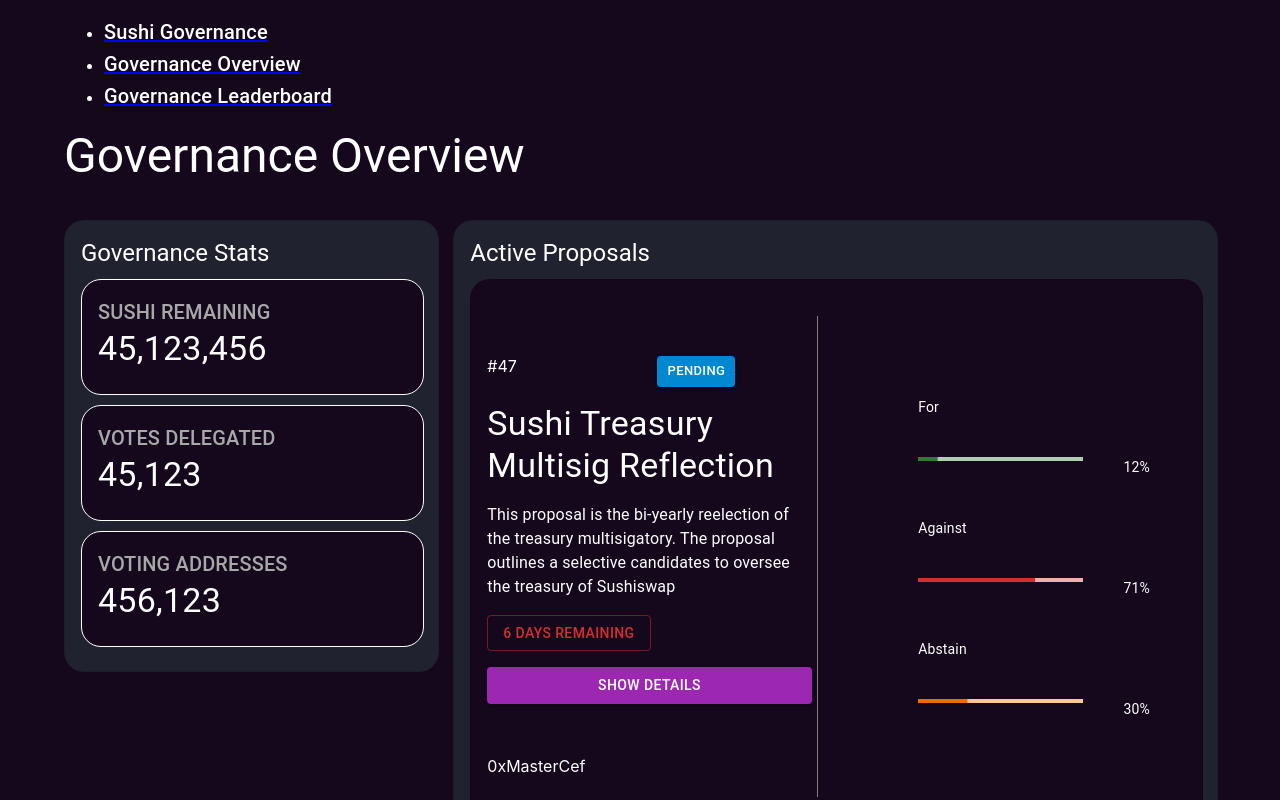
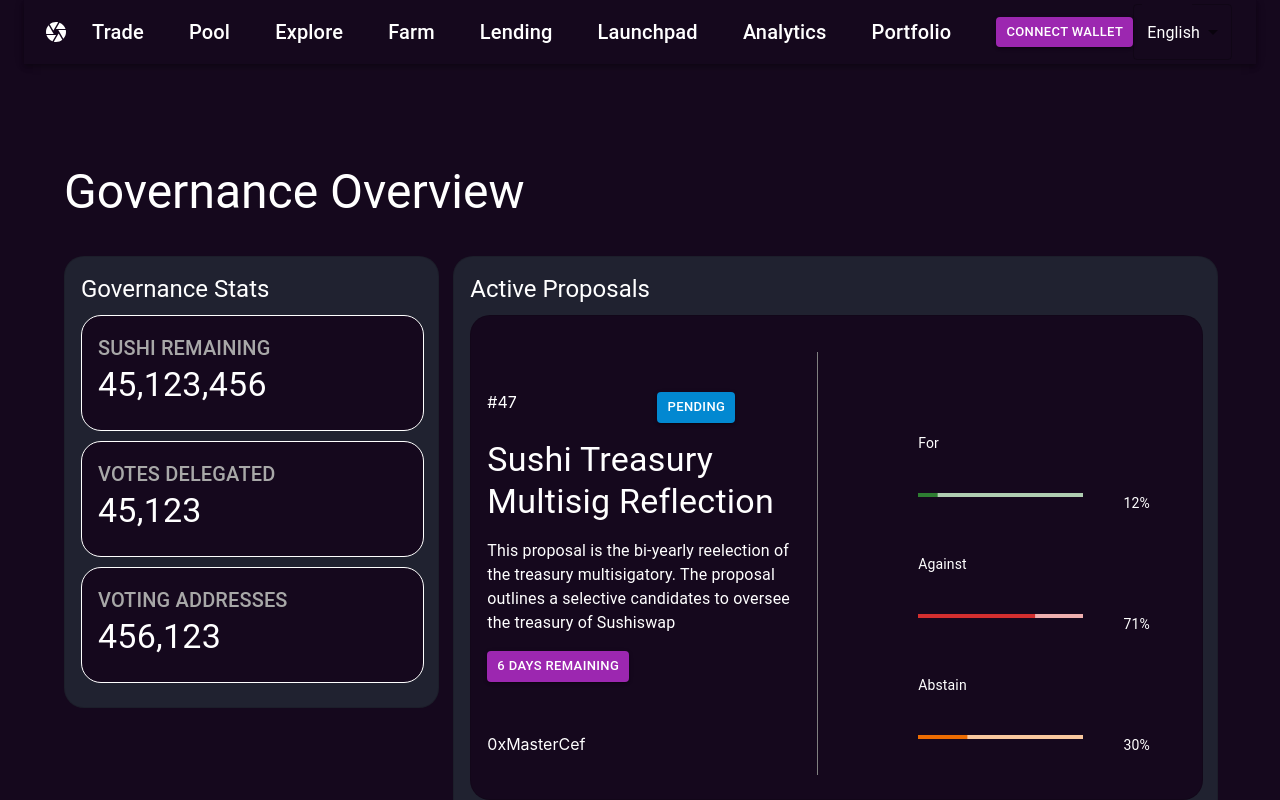
Before and after one commit to chimerahedonista/talley, a React (Create React App) app: page /govover in a window 1280 px wide. Shown: the top 800 px of the page. Built offline with nearby package versions, Linux system fonts and the light colour scheme; what use-wallet would draw is missing.

Commit message:
Menu bar More statuses
Signed-off-by: Akintayo A. Olusegun <akintayo.segun@gmail.com>

```diff
--- a/src/hooks/useData.ts
+++ b/src/hooks/useData.ts
@@ -2,7 +2,7 @@
 import Data from "../data.json";
 
 export const useData = () => {
-  const statuses = ["REVIEW", "PENDING", "LIVE"];
+  const statuses = ["REVIEW", "PENDING", "LIVE", "PASSED", "FAILED"];
   const stages = ["Review", "Pending", "Live"];
 
   const populated = Data.proposals.flatMap((x) => Array.from({ length: 10 }).fill(x));
--- a/src/index.css
+++ b/src/index.css
@@ -58,3 +58,13 @@
 .greyed-out {
   color: grey !important;
 }
+
+.no-decoration {
+  text-decoration: none;
+  color: white;
+  cursor: hand;
+}
+
+.no-decoration:hover {
+  color: grey;
+}
--- a/src/index.tsx
+++ b/src/index.tsx
@@ -9,7 +9,7 @@
 import Layout from "./pages/layout";
 
 ReactDOM.render(
-  <Container sx={{backgroundColor: "#15081D", color: "white"}} maxWidth="lg">
+  <Container sx={{backgroundColor: "#15081D", color: "white"}} maxWidth="xl">
     <React.StrictMode>
       <UseWalletProvider>
         <ToastContainer />
--- a/src/pages/components/active-proposals.tsx
+++ b/src/pages/components/active-proposals.tsx
@@ -42,18 +42,7 @@
                         <Header variant="body1">{proposal.description}</Header>
                       </Grid>
                       <Grid item xs={12}>
-                        <TimeRemaining timeRemaining={proposal.timeRemaining} />
-                      </Grid>
-                      <Grid item xs={12}>
-                        <Button
-                          color="secondary"
-                          variant="contained"
-                          fullWidth
-                          onClick={() => {
-                            showProposalPanel(proposal);
-                          }}>
-                          Show Details
-                        </Button>
+                      <TimeRemaining showRedButton={false} proposal={proposal} showProposalPanel={showProposalPanel} timeRemaining={1000} />
                       </Grid>
                       <Grid item xs={12}>
                         <User address={proposal.proposedBy} marginTop="20px" />
--- /dev/null
+++ b/src/pages/components/button-nav-bar.tsx
@@ -0,0 +1,78 @@
+import * as React from "react";
+import AppBar from "@mui/material/AppBar";
+import Box from "@mui/material/Box";
+import Toolbar from "@mui/material/Toolbar";
+import Typography from "@mui/material/Typography";
+import Button from "@mui/material/Button";
+import IconButton from "@mui/material/IconButton";
+import CameraIcon from "@mui/icons-material/Camera";
+import { Link, Outlet } from "react-router-dom";
+import { Container, FormControl, MenuItem, Select, SelectChangeEvent } from "@mui/material";
+import ArrowDropDownIcon from '@mui/icons-material/ArrowDropDown';
+
+export default function ButtonNavBar() {
+  const [lang, setLang] = React.useState("english");
+  const handleChange = (event: SelectChangeEvent) => {
+    setLang(event.target.value);
+  };
+  return (
+    <React.Fragment>
+      <Box sx={{ flexGrow: 1 }}>
+        <AppBar position="static" color="secondary" sx={{ background: "none" }}>
+          <Toolbar>
+            <IconButton size="medium" edge="start" color="inherit" aria-label="menu" sx={{ mr: 2 }}>
+              <CameraIcon />
+            </IconButton>
+            <Typography variant="h6" component="div" sx={{ flexGrow: 1 }}>
+              <Link to="/talley" className="no-decoration">
+                Trade
+              </Link>
+            </Typography>
+            <Typography variant="h6" component="div" sx={{ flexGrow: 1 }}>
+              <Link to="/govlead" className="no-decoration">Pool</Link>
+            </Typography>
+            <Typography variant="h6" component="div" sx={{ flexGrow: 1 }}>
+            <Link to="/govover" className="no-decoration">Explore</Link>
+            </Typography>
+            <Typography variant="h6" component="div" sx={{ flexGrow: 1 }}>
+            <Link to="/govover" className="no-decoration">Farm</Link>
+            </Typography>
+            <Typography variant="h6" component="div" sx={{ flexGrow: 1 }}>
+            <Link to="/govover" className="no-decoration">Lending</Link>
+            </Typography>
+            <Typography variant="h6" component="div" sx={{ flexGrow: 1 }}>
+            <Link to="/govover" className="no-decoration">Launchpad</Link>
+            </Typography>
+            <Typography variant="h6" component="div" sx={{ flexGrow: 1 }}>
+            <Link to="/govover" className="no-decoration">Analytics</Link>
+            </Typography>
+            <Typography variant="h6" component="div" sx={{ flexGrow: 1 }}>
+            <Link to="/govover" className="no-decoration">Portfolio</Link>
+            </Typography>
+            <React.Fragment>
+              <Button variant="contained" color="secondary" size="small">
+                Connect Wallet
+              </Button>
+              <FormControl>
+                <Select
+                  sx={{ color: "white" }}
+                  labelId="demo-simple-select-label"
+                  id="demo-simple-select"
+                  label="English"
+                  value={lang}
+                  onChange={handleChange}>
+                  <MenuItem value="english">English</MenuItem>
+                  <MenuItem value="french">French</MenuItem>
+                  <MenuItem value="spanish">Spanish</MenuItem>
+                </Select>
+              </FormControl>
+            </React.Fragment>
+          </Toolbar>
+        </AppBar>
+      </Box>
+      <Container sx={{ backgroundColor: "#15081D", color: "white", marginTop: "100px" }} maxWidth="lg">
+        <Outlet />
+      </Container>
+    </React.Fragment>
+  );
+}
--- a/src/pages/components/header-detail-card.tsx
+++ b/src/pages/components/header-detail-card.tsx
@@ -1,6 +1,7 @@
 import React from "react";
 import { Button, Card, CardContent } from "@mui/material";
 import Header from "./header";
+import { Link } from "react-router-dom";
 
 export interface Props {
   header: string;
@@ -49,9 +50,11 @@
         </Header>
         <Header variant={props.variantDetails}>{details}</Header>
         {props.action && (
-          <Button variant="contained" color="secondary" fullWidth sx={{ marginTop: "10px" }}>
-            {props.action}
-          </Button>
+          <Link to="/govover">
+            <Button variant="contained" color="secondary" fullWidth sx={{ marginTop: "10px" }}>
+              {props.action}
+            </Button>
+          </Link>
         )}
       </CardContent>
     </Card>
--- a/src/pages/components/status.tsx
+++ b/src/pages/components/status.tsx
@@ -18,6 +18,15 @@
         case "PENDING":
           setColor("info");
           break;
+        case "PASSED":
+          setColor("success");
+          break;
+        case "FAILED":
+          setColor("error");
+          break;
+        case "LIVE":
+          setColor("primary");
+          break;
         default:
           setColor("success");
       }
@@ -25,9 +34,9 @@
   }, [status]);
 
   return (
-      <Button variant="contained" color={color} size="small" sx={{cursor: "none", pointerEvents: "none"}}>
-          {status}
-      </Button>
+    <Button variant="contained" color={color} size="small" sx={{ cursor: "none", pointerEvents: "none" }}>
+      {status}
+    </Button>
   );
 };
 
--- a/src/pages/components/time-remaining.tsx
+++ b/src/pages/components/time-remaining.tsx
@@ -1,12 +1,34 @@
 import { Button } from "@mui/material";
-import React from "react";
+import React, { Fragment } from "react";
 
 export interface Props {
   timeRemaining: number;
+  proposal: any;
+  showRedButton: boolean;
+  showProposalPanel: (p: any) => void;
 }
 // TODO: Calculate time remaining properly in days and hours
 const TimeRemaining = (props: Props) => {
-  return <Button color="error" variant="outlined" className="no-hover">6 Days Remaining</Button>;
+  const { showRedButton, proposal, showProposalPanel } = props;
+  return (
+    <Fragment>
+      {showRedButton ? (
+        <Button color="error" variant="outlined" className="no-hover">
+          6 Days Remaining
+        </Button>
+      ) : (
+        <Button
+          color="secondary"
+          variant="contained"
+          size="small"
+          onClick={() => {
+            showProposalPanel(proposal);
+          }}>
+          6 Days Remaining
+        </Button>
+      )}
+    </Fragment>
+  );
 };
 
 export default TimeRemaining;
--- a/src/pages/layout.tsx
+++ b/src/pages/layout.tsx
@@ -2,8 +2,8 @@
 import { BrowserRouter, Routes, Route } from "react-router-dom";
 import { DataContextProvider } from "src/hooks/DataContext";
 import { useData } from "src/hooks/useData";
-import AllRoutes from "./all-routes";
 import App from "./app";
+import ButtonNavBar from "./components/button-nav-bar";
 import GovernanceLeaderboard from "./governance-leaderboard";
 import GovernanceOverview from "./governance-overview";
 
@@ -13,9 +13,9 @@
     <DataContextProvider data={data}>
       <BrowserRouter>
         <Routes>
-          <Route path="/" element={<AllRoutes />}>
+          <Route path="/" element={<ButtonNavBar />}>
             <Route index element={<App />} />
-            <Route path="talley" element={<GovernanceOverview />} />
+            <Route path="talley" element={<App />} />
             <Route path="govover" element={<GovernanceOverview />} />
             <Route path="govlead" element={<GovernanceLeaderboard />} />
           </Route>
--- a/src/pages/proposal.tsx
+++ b/src/pages/proposal.tsx
@@ -40,7 +40,7 @@
                     <Status status={data.status} />
                   </Grid>
                   <Grid item xs={4}>
-                    <TimeRemaining timeRemaining={1000} />
+                    <TimeRemaining showRedButton={true} proposal={data} showProposalPanel={(data) => {}} timeRemaining={1000} />
                   </Grid>
                 </Grid>
               </Header>
```
